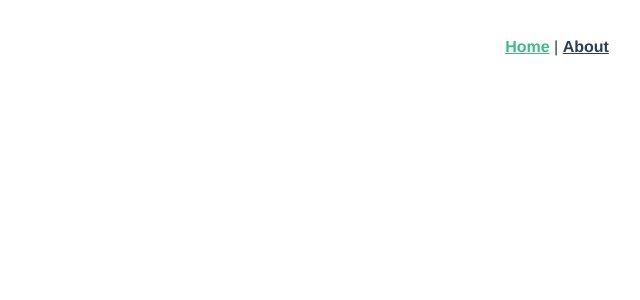
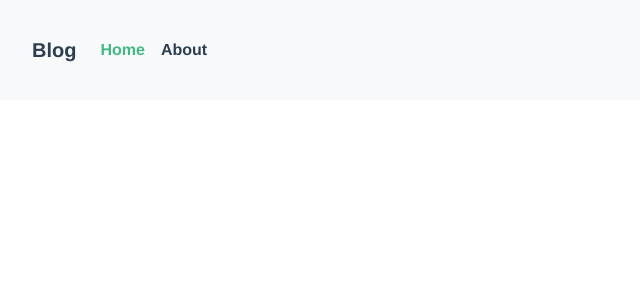
Before and after one commit to Mahfujur51/Simple-Blog-System-Using-VUE-js-CLI, a Vue app: page / in a window 1280 px wide. Shown: the top 300 px of the page, without its empty margins (83-723 px from the left). Built offline with nearby package versions, Linux system fonts and the light colour scheme.

Commit message:
header file modified

```diff
--- a/public/index.html
+++ b/public/index.html
@@ -1,17 +1,26 @@
 <!DOCTYPE html>
 <html lang="en">
+
 <head>
   <meta charset="utf-8">
   <meta http-equiv="X-UA-Compatible" content="IE=edge">
   <meta name="viewport" content="width=device-width,initial-scale=1.0">
   <link rel="icon" href="<%= BASE_URL %>favicon.ico">
+  <link rel="stylesheet" href="https://maxcdn.bootstrapcdn.com/bootstrap/4.0.0/css/bootstrap.min.css">
   <title><%= htmlWebpackPlugin.options.title %></title>
 </head>
+
 <body>
   <noscript>
-      <strong>We're sorry but <%= htmlWebpackPlugin.options.title %> doesn't work properly without JavaScript enabled. Please enable it to continue.</strong>
+    <strong>We're sorry but <%= htmlWebpackPlugin.options.title %> doesn't work properly without JavaScript enabled.
+      Please enable it to continue.</strong>
   </noscript>
   <div id="app"></div>
   <!-- built files will be auto injected -->
+
+  <script src="https://code.jquery.com/jquery-3.2.1.slim.min.js"></script>
+  <script src="https://cdnjs.cloudflare.com/ajax/libs/popper.js/1.12.9/umd/popper.min.js"></script>
+  <script src="https://maxcdn.bootstrapcdn.com/bootstrap/4.0.0/js/bootstrap.min.js"></script>
 </body>
+
 </html>
--- a/src/components/Header.vue
+++ b/src/components/Header.vue
@@ -1,10 +1,37 @@
 <template>
-  <div class="hello">
+<div class="wapper  bg-light">
+<div class="container">
+  <nav id="nav" class="navbar navbar-expand-lg navbar-light bg-light">
+  <a class="navbar-brand" href="">Blog</a>
+  <button class="navbar-toggler" type="button" data-toggle="collapse" data-target="#navbarSupportedContent" aria-controls="navbarSupportedContent" aria-expanded="false" aria-label="Toggle navigation">
+    <span class="navbar-toggler-icon"></span>
+  </button>
+
+  <div class="collapse navbar-collapse" id="navbarSupportedContent">
+    <ul class="navbar-nav mr-auto">
+      <li class="nav-item active">
+        <router-link class="nav-link" to="/">Home <span class="sr-only">(current)</span></router-link>
+      </li>
+      <li class="nav-item">
+        <router-link to="/about" class="nav-link" >About</router-link>
+
+      </li>
+     </ul>
+
+  </div>
+</nav>
+</div>
+</div>
+
+
+
+
+  <!-- <div class="hello">
     <div id="nav">
-      <router-link to="/">Home</router-link> |
-      <router-link to="/about">About</router-link>
+     |
+
     </div>
-  </div>
+  </div> -->
 </template>
 
 <script>
@@ -15,18 +42,5 @@ export default {
 
 <!-- Add "scoped" attribute to limit CSS to this component only -->
 <style scoped>
-h3 {
-  margin: 40px 0 0;
-}
-ul {
-  list-style-type: none;
-  padding: 0;
-}
-li {
-  display: inline-block;
-  margin: 0 10px;
-}
-a {
-  color: #42b983;
-}
+
 </style>
```
Lines whose indentation alone changed are shown as unchanged.
